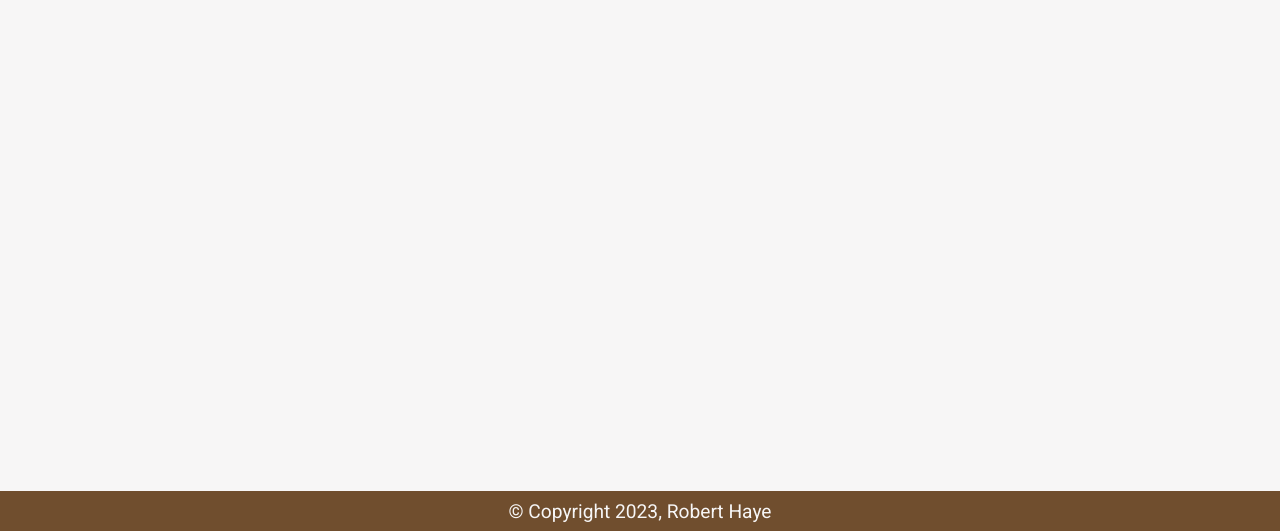
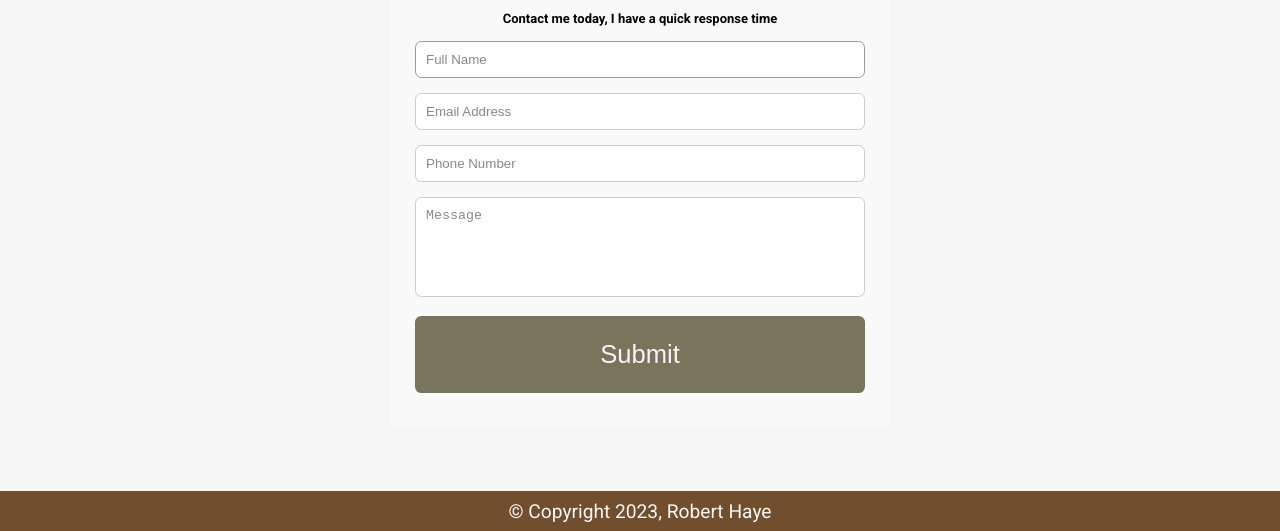
Before and after one commit to roberth6060/travel-blog-website, a website: page pages/contact.html in a window 1280 px wide. Shown: the part 304-835 px from the top of the page. Drawn offline with nearby package versions, Linux system fonts and the light colour scheme.

Commit message:
update contact content and style

```diff
--- /dev/null
+++ b/assets/css/contact.css
@@ -0,0 +1,96 @@
+.contact-container .container {
+  max-width: 500px;
+  width: 100%;
+  margin: 0 auto;
+  position: relative;
+}
+
+#contact {
+  border-radius: 0.4rem;
+  background: #f9f9f9;
+  padding: 25px;
+  margin: 50px 0;
+}
+
+#contact h4 {
+  margin: 5px 0 15px;
+  display: block;
+  font-size: 13px;
+}
+
+fieldset {
+  border: medium none !important;
+  margin: 0 0 10px;
+  min-width: 100%;
+  padding: 0;
+  width: 100%;
+}
+
+#contact input[type="text"],
+#contact input[type="email"],
+#contact input[type="tel"],
+#contact textarea {
+  border-radius: 0.4rem;
+  width: 100%;
+  border: 1px solid #ccc;
+  background: #fff;
+  margin: 0 0 5px;
+  padding: 10px;
+}
+
+#contact input[type="text"]:hover,
+#contact input[type="email"]:hover,
+#contact input[type="tel"]:hover,
+#contact textarea:hover {
+  -webkit-transition: border-color 0.3s ease-in-out;
+  -moz-transition: border-color 0.3s ease-in-out;
+  transition: border-color 0.3s ease-in-out;
+  border: 1px solid #aaa;
+}
+
+#contact textarea {
+  height: 100px;
+  max-width: 100%;
+  resize: none;
+}
+
+#contact button[type="submit"] {
+  cursor: pointer;
+  display: block;
+  width: 100%;
+  background-color: var(--palette-main-btn);
+  padding: 1.5rem;
+  border: none;
+  color: #f5f5f5;
+  border-radius: 0.4rem;
+  font-size: 1.6rem;
+}
+
+#contact button[type="submit"]:hover {
+  background-color: var(--palette-active-clr);
+  -webkit-transition: background 0.3s ease-in-out;
+  -moz-transition: background 0.3s ease-in-out;
+  transition: background-color 0.3s ease-in-out;
+}
+
+#contact button[type="submit"]:active {
+  box-shadow: inset 0 1px 3px rgba(0, 0, 0, 0.5);
+}
+
+#contact input:focus,
+#contact textarea:focus {
+  outline: 0;
+  border: 1px solid #999;
+}
+::-webkit-input-placeholder {
+  color: #888;
+}
+:-moz-placeholder {
+  color: #888;
+}
+::-moz-placeholder {
+  color: #888;
+}
+:-ms-input-placeholder {
+  color: #888;
+}
--- a/assets/css/index.css
+++ b/assets/css/index.css
@@ -7,6 +7,7 @@
 @import "./blogs.css";
 @import "./buttons.css";
 @import "./about.css";
+@import "./contact.css";
 
 :root {
   --header-text-clr: #704e2e;
--- a/pages/contact.html
+++ b/pages/contact.html
@@ -44,7 +44,52 @@
       </ul>
     </nav>
     <main class="contact-container">
-      <div class="container"><h1>Contact Me</h1></div>
+      <div class="container">
+        <h1>Contact Me</h1>
+        <form id="contact" action="" method="post">
+          <h2>Request Information</h2>
+          <h4>Contact me today, I have a quick response time</h4>
+          <fieldset>
+            <input
+              placeholder="Full Name"
+              type="text"
+              tabindex="1"
+              required
+              autofocus
+            />
+          </fieldset>
+          <fieldset>
+            <input
+              placeholder="Email Address"
+              type="email"
+              tabindex="2"
+              required
+            />
+          </fieldset>
+          <fieldset>
+            <input
+              placeholder="Phone Number"
+              type="tel"
+              tabindex="3"
+              required
+            />
+          </fieldset>
+
+          <fieldset>
+            <textarea placeholder="Message" tabindex="4" required></textarea>
+          </fieldset>
+          <fieldset>
+            <button
+              name="submit"
+              type="submit"
+              id="contact-submit"
+              data-submit="...Sending"
+            >
+              Submit
+            </button>
+          </fieldset>
+        </form>
+      </div>
     </main>
     <!-- *** Footer *** -->
     <footer>&copy; Copyright 2023, Robert Haye</footer>
```
Also changed, not shown: pages/document.html (+2 -2 lines), pages/references.html (+4 -4 lines).
